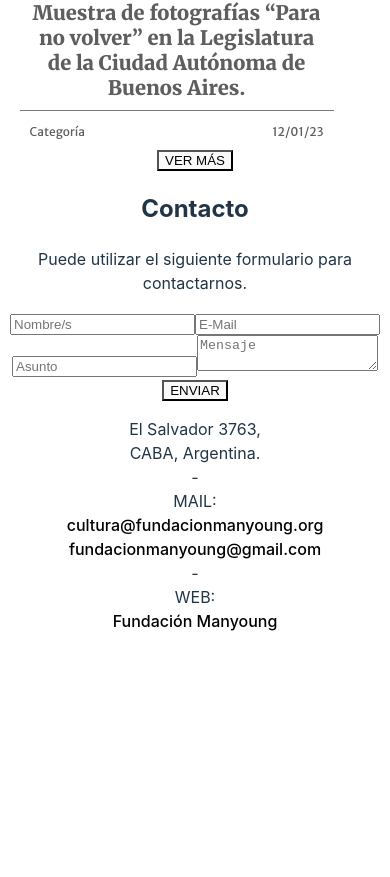
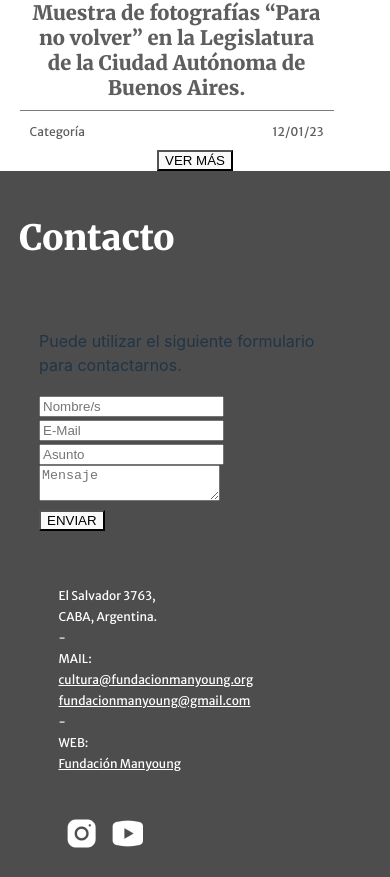
Before and after one commit to AAlejof/WWII-ComfortWomen, a React (Vite) app in the folder client/: page /blog in a window 390 px wide. Shown: the part 1951-2828 px from the top of the page. Before the commit the page ends 2641 px from the top, so only its background shows below. Built offline with nearby package versions, Linux system fonts and the light colour scheme.

Commit message:
WIP mobile view

```diff
--- a/client/src/components/Contact/Contact.module.css
+++ b/client/src/components/Contact/Contact.module.css
@@ -1,3 +1,92 @@
+/* ---------MOBILE--------- */
+@media (max-width: 450px) {
+    .contactDiv {
+        display: flex;
+        flex-direction: row;
+        justify-content: space-between;
+        align-items: center;
+        width: 100vw;
+        background-color: #4D4D4D;
+        padding-bottom: 40px #4D4D4D;
+    }
+
+    .descDiv {
+        display: flex;
+        flex-direction: column;
+    }
+
+    .descH2 {
+        font-family: 'Merriweather';
+        font-size: 35px;
+        text-align: left;
+        color: #FFF;
+        font-weight: 700;
+        padding-top: 3vw;
+        padding-left: 5vw;
+        width: 355px;
+    }
+
+
+    .infoDiv {
+        background-color: #4D4D4D;
+        width: 100vw;
+        height: max-content;
+    }
+
+    .contentDiv {
+        display: flex;
+        flex-direction: column;
+        justify-content: space-around;
+        padding: 5%;
+        text-align: left;
+    }
+
+    .formDiv {
+        width: 80%;
+        padding-left: 5vw;
+        padding-bottom: 5vh;
+    }
+
+    .contactMeansDiv {
+        display: flex;
+        flex-direction: column;
+        width: 80%;
+        padding-left: 5vw;
+    }
+
+    .contactP {
+        font-family: 'Merriweather Sans';
+        font-size: 12px;
+        text-align: left;
+        color: #FFF;
+        font-weight: 300;
+        padding-left: 5vw;
+        margin-bottom: 5vh;
+        width: 355px;
+        line-height: 175%;
+    }
+
+    .contactA {
+        text-decoration: none;
+        color: #FFF;
+        font-family: Merriweather Sans;
+        font-size: 12px;
+        font-style: normal;
+        font-weight: 300;
+        line-height: 175%;
+        text-decoration-line: underline;
+    }
+
+    .contactA:hover {
+        color: #FFF;
+    }
+
+    .contactIcons {
+        display: flex;
+        padding-left: 5vw;
+    }
+}
+
 /* ---------DESKTOP & TABLET--------- */
 @media (min-width: 451px) {
 
--- a/client/src/components/News/News.module.css
+++ b/client/src/components/News/News.module.css
@@ -20,7 +20,7 @@
         font-size: 35px;
         text-align: left;
         color: #1E1E1E;
-        font-weight: 900;
+        font-weight: 700;
         padding-top: 3vw;
         padding-left: 5vw;
         width: 355px;
```
